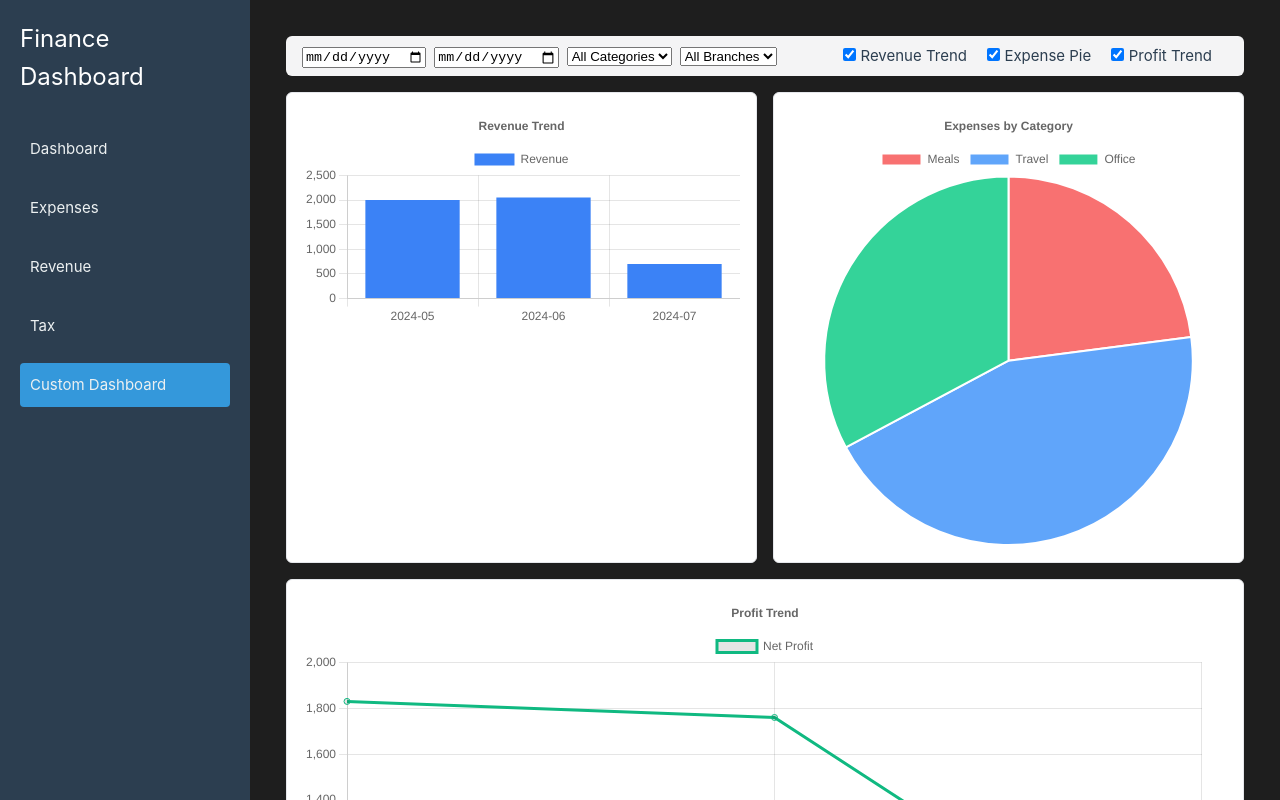
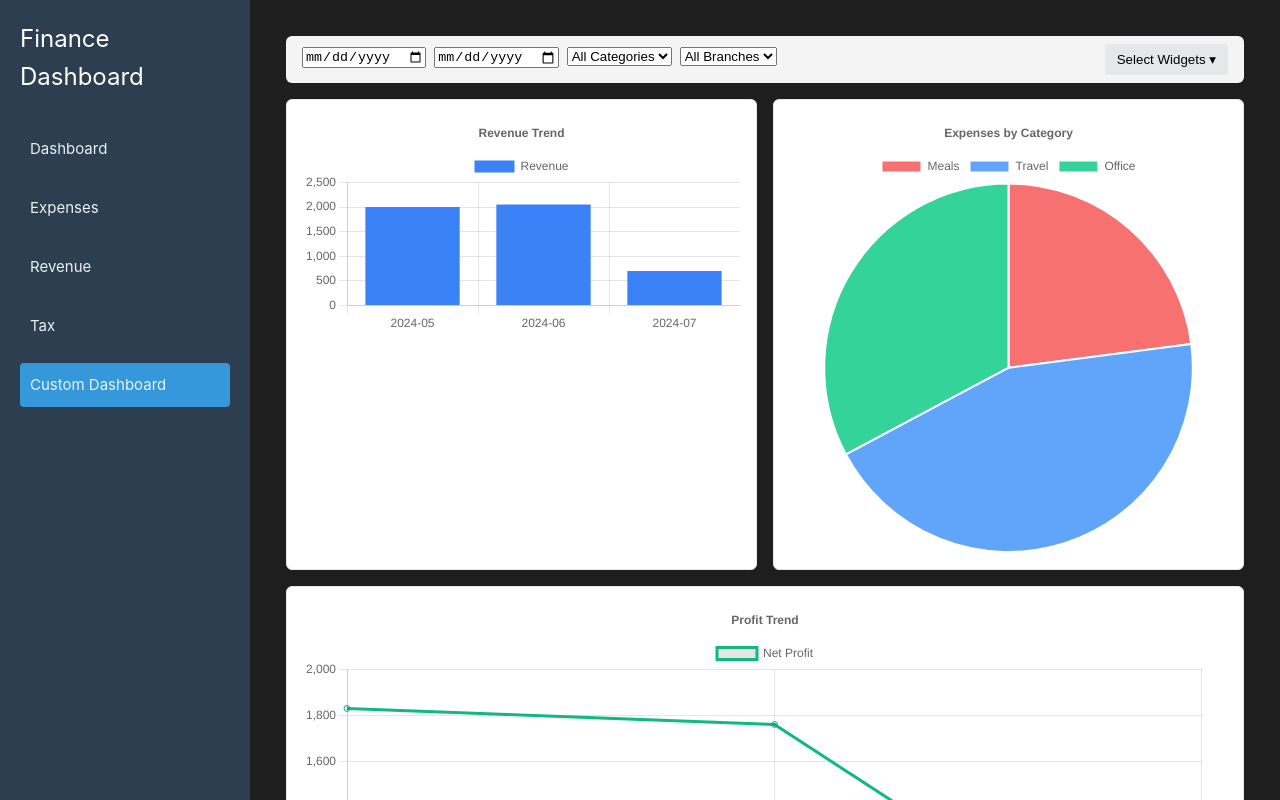
Before and after one commit to liongyoungfat/projectFYP, a Vue app: page /customizer in a window 1280 px wide. Shown: the top 800 px of the page. Built offline with nearby package versions, Linux system fonts and the light colour scheme; the HTML template or start-up script is replaced by a standard one.

Commit message:
Improve widget toggles with dropdown

```diff
--- a/src/views/CustomDashboard.vue
+++ b/src/views/CustomDashboard.vue
@@ -41,6 +41,8 @@ const widgetVisible = ref({
   profit: true,
 })
 
+const showWidgetDropdown = ref(false)
+
 const filterItem = (item: Item) => {
   if (startDate.value && new Date(item.date) < new Date(startDate.value)) return false
   if (endDate.value && new Date(item.date) > new Date(endDate.value)) return false
@@ -68,7 +70,11 @@ const filteredExpenses = computed(() => expenseData.value.filter(filterItem))
           <option v-for="b in branches" :key="b" :value="b">{{ b }}</option>
         </select>
       </div>
-      <div class="toggles">
+      <div class="toggle-dropdown">
+        <button @click="showWidgetDropdown = !showWidgetDropdown">
+          Select Widgets ▾
+        </button>
+        <div v-if="showWidgetDropdown" class="dropdown-menu">
           <label>
             <input type="checkbox" v-model="widgetVisible.revenue" /> Revenue Trend
           </label>
@@ -78,6 +84,7 @@ const filteredExpenses = computed(() => expenseData.value.filter(filterItem))
           <label>
             <input type="checkbox" v-model="widgetVisible.profit" /> Profit Trend
           </label>
+        </div>
       </div>
     </div>
 
@@ -110,9 +117,35 @@ const filteredExpenses = computed(() => expenseData.value.filter(filterItem))
 .filters > * {
   margin-right: 0.5rem;
 }
-.toggles label {
-  margin-right: 1rem;
-  user-select: none;
+.toggle-dropdown {
+  position: relative;
+}
+.toggle-dropdown button {
+  background: #e5e7eb;
+  border: none;
+  padding: 0.5rem 0.75rem;
+  border-radius: 4px;
+  cursor: pointer;
+}
+.dropdown-menu {
+  position: absolute;
+  left: 0;
+  top: 100%;
+  margin-top: 0.25rem;
+  background: #ffffff;
+  border: 1px solid #e5e7eb;
+  border-radius: 4px;
+  box-shadow: 0 2px 6px rgba(0, 0, 0, 0.1);
+  padding: 0.5rem;
+  display: flex;
+  flex-direction: column;
+  gap: 0.25rem;
+  z-index: 10;
+}
+.dropdown-menu label {
+  display: flex;
+  align-items: center;
+  gap: 0.25rem;
 }
 .widgets {
   display: flex;
```
Lines whose indentation alone changed are shown as unchanged.
